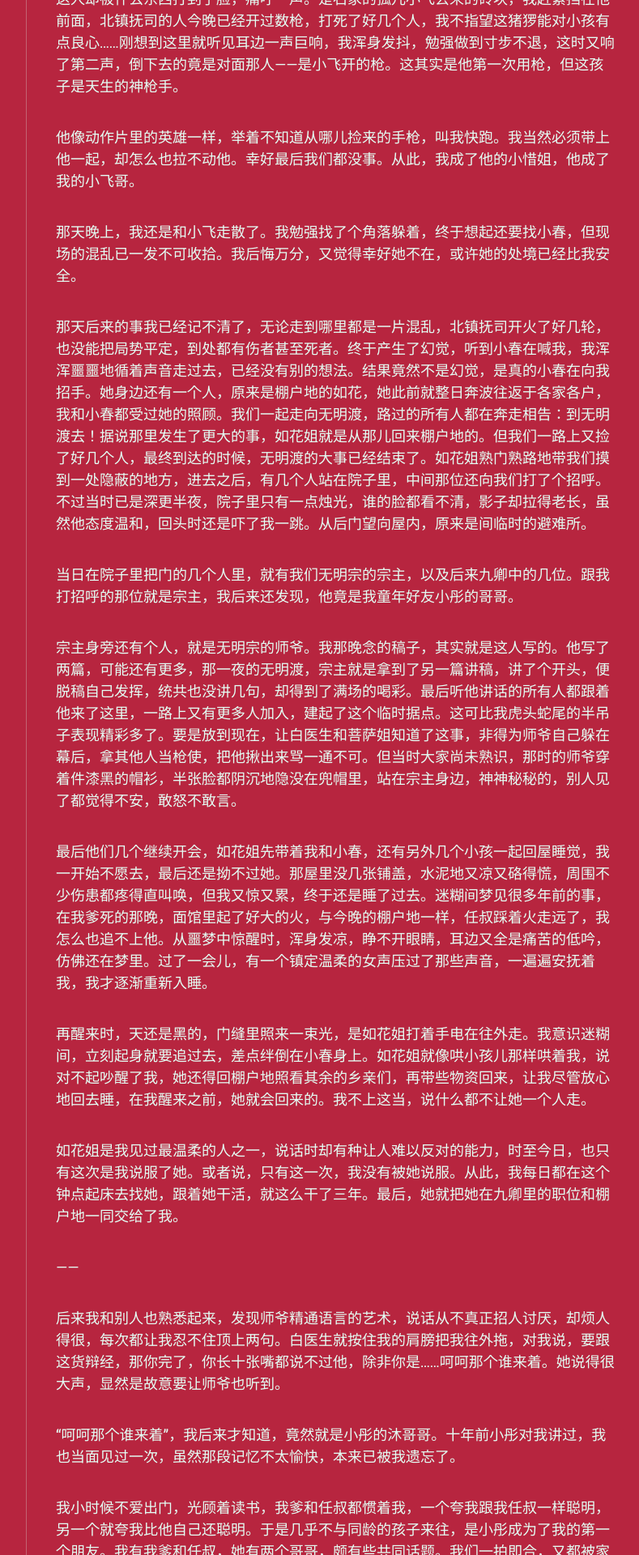
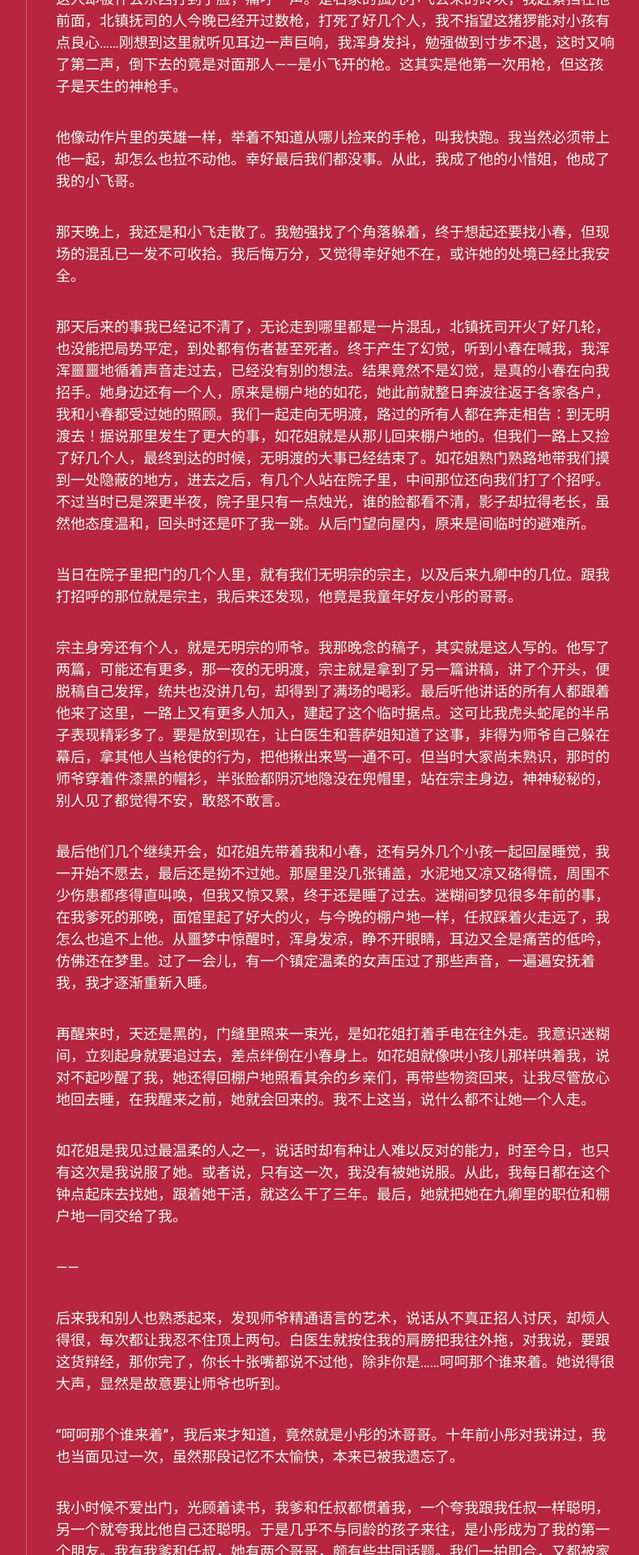
Before and after one commit to scatterdclouds/scatterdclouds.github.io, a Jekyll site: the page built from _posts/2024-03-23-makinganewworld.md, in a window 1280 px wide. Shown: the part 1079-2999 px from the top of the page at 81% size, without its empty margins (357-1146 px from the left). Built offline with Jekyll 4.4.1, drawn with Linux system fonts in a browser that asks for light colours; nearby versions of some CDN libraries; some web fonts are replaced; comment, search, counter and statistics services are not loaded.

Commit message:
Update 2024-03-23-makinganewworld.md

```diff
--- a/_posts/2024-03-23-makinganewworld.md
+++ b/_posts/2024-03-23-makinganewworld.md
@@ -27,7 +27,7 @@ comments: true
 
 当日在院子里把门的几个人里，就有我们无明宗的宗主，以及后来九卿中的几位。跟我打招呼的那位就是宗主，我后来还发现，他竟是我童年好友小彤的哥哥。
 
-宗主身旁还有个人，就是无明宗的师爷。我那晚念的稿子，其实就是这人写的。他写了两篇，可能还有更多，那一夜的无明渡，宗主就是拿到了另一篇讲稿，讲了个开头，便脱稿自己发挥，统共也没讲几句，却得到了满场的喝彩。最后听他讲话的所有人都跟着他来了这里，一路上又有更多人加入，建起了这个临时据点。这可比我虎头蛇尾的半吊子表现精彩多了。要是放到现在，让白医生和菩萨姐知道了这事，非得为师爷自己躲在幕后，拿其他人当枪使，把他揪出来骂一通不可。但当时大家尚未熟识，那时的师爷穿着件漆黑的帽衫，半张脸都阴沉地隐没在兜帽里，站在宗主身边，神神秘秘的，别人见了都觉得不安，敢怒不敢言。
+宗主身旁还有个人，就是无明宗的师爷。我那晚念的稿子，其实就是这人写的。他写了两篇，可能还有更多，那一夜的无明渡，宗主就是拿到了另一篇讲稿，讲了个开头，便脱稿自己发挥，统共也没讲几句，却得到了满场的喝彩。最后听他讲话的所有人都跟着他来了这里，一路上又有更多人加入，建起了这个临时据点。这可比我虎头蛇尾的半吊子表现精彩多了。要是放到现在，让白医生和菩萨姐知道了这事，非得为师爷自己躲在幕后，拿其他人当枪使的行为，把他揪出来骂一通不可。但当时大家尚未熟识，那时的师爷穿着件漆黑的帽衫，半张脸都阴沉地隐没在兜帽里，站在宗主身边，神神秘秘的，别人见了都觉得不安，敢怒不敢言。
 
 最后他们几个继续开会，如花姐先带着我和小春，还有另外几个小孩一起回屋睡觉，我一开始不愿去，最后还是拗不过她。那屋里没几张铺盖，水泥地又凉又硌得慌，周围不少伤患都疼得直叫唤，但我又惊又累，终于还是睡了过去。迷糊间梦见很多年前的事，在我爹死的那晚，面馆里起了好大的火，与今晚的棚户地一样，任叔踩着火走远了，我怎么也追不上他。从噩梦中惊醒时，浑身发凉，睁不开眼睛，耳边又全是痛苦的低吟，仿佛还在梦里。过了一会儿，有一个镇定温柔的女声压过了那些声音，一遍遍安抚着我，我才逐渐重新入睡。
 
```
